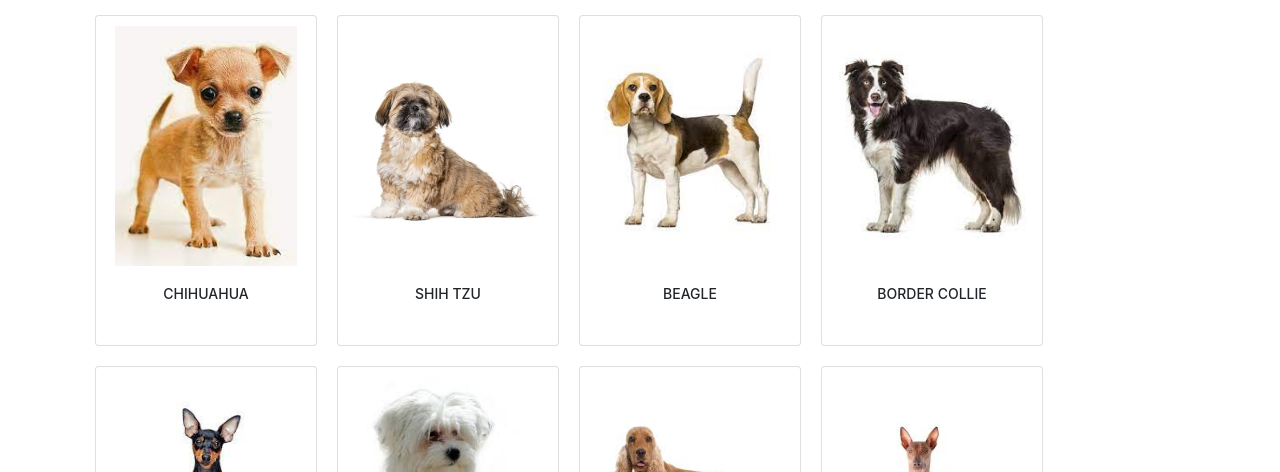
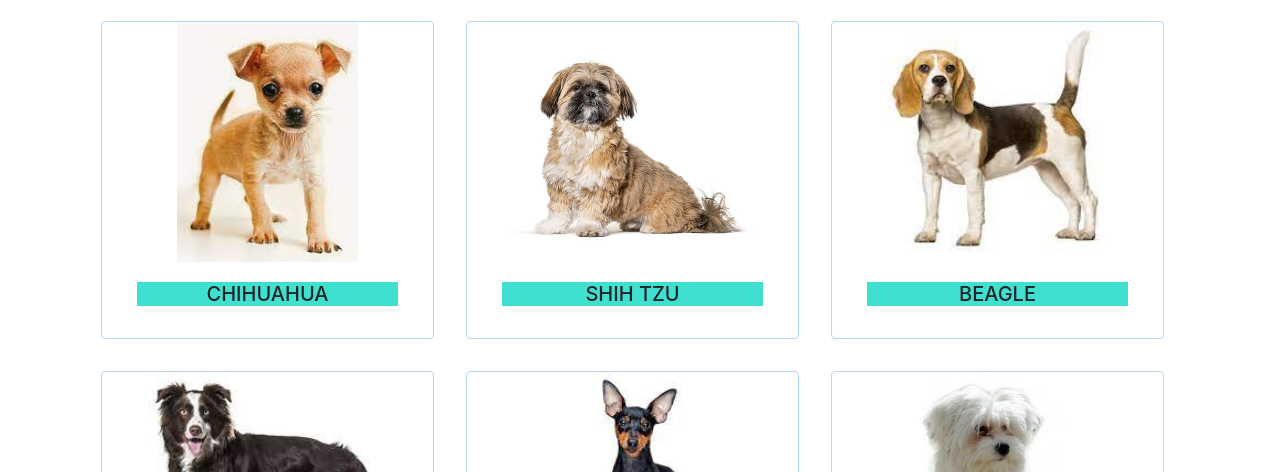
Before and after one commit to jenny-acero/Raza-de-perros, a plain HTML site: page index.html in a window 1280 px wide. Shown: the part 328-800 px from the top of the page. Drawn offline with nearby package versions, Linux system fonts and the light colour scheme.

Commit message:
adicionar estilos en css

```diff
--- a/index.html
+++ b/index.html
@@ -2,6 +2,7 @@
 <html lang="es">
 <head>
 	<meta charset="UTF-8">
+  <meta name="viewport" content="width=device-width, initial-scale=1.0">
 	<title>Razas de Perros</title>
   <meta name="viewport" content="width=device-width, initial-scale=1.0">
   <link rel="icon" type="image/png" href="imagenes/favicon.png">
--- a/styles.css
+++ b/styles.css
@@ -8,20 +8,20 @@
 }
 
 .card {
-  width: 20%;
-  display: inline-block;
-  padding: 10px;
-  box-sizing: border-box;
-  margin: 10px;
+  width: 30%;
+  display:inline-block;
+  margin: 1rem;
+  min-width: 0;
+  word-wrap: break-word;
+  background-color: #fff;
+  background-clip: border-box;
+  border: 1px solid #b3d7ff;
+  border-radius: 0.25rem;
 }
 
 .card-title {
-    font-size: 14px;
+    font-size: 125%;
+    white-space:nowrap;
     text-align: center;
-    white-space: nowrap;
-    line-break: break-all;
+    background-color: turquoise;
 }
-
-.card-body {
-   padding: -0.75rem;
-}
```
